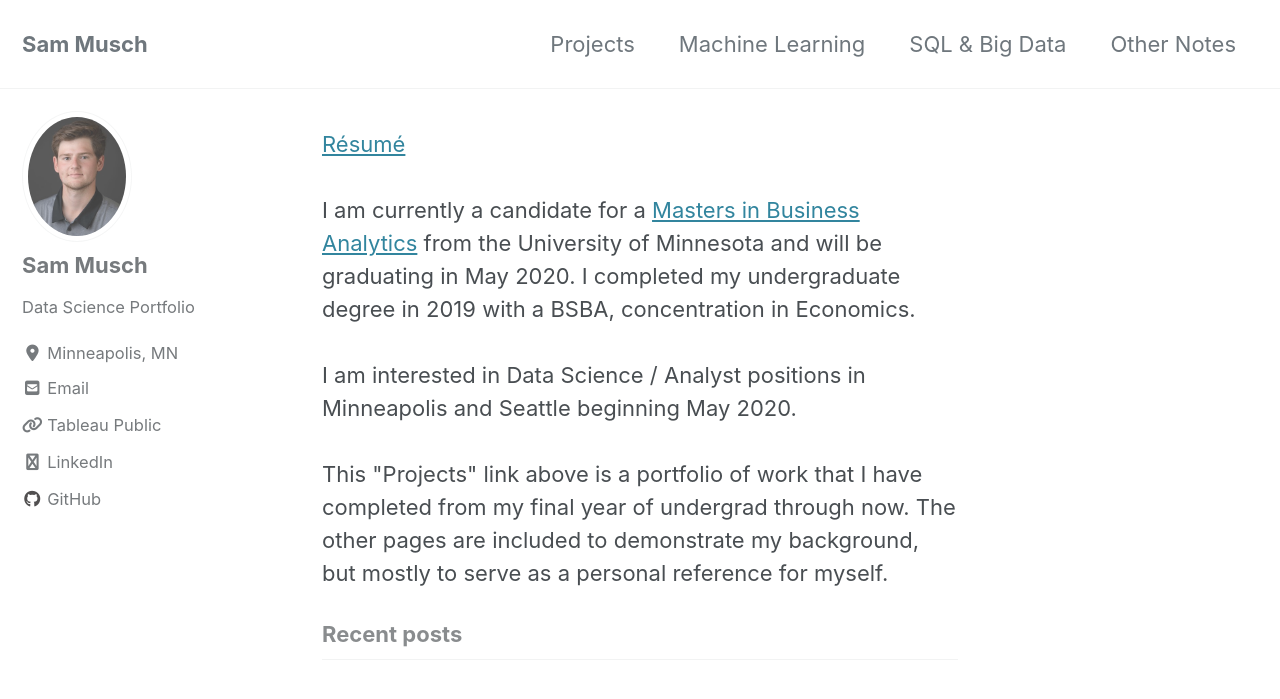
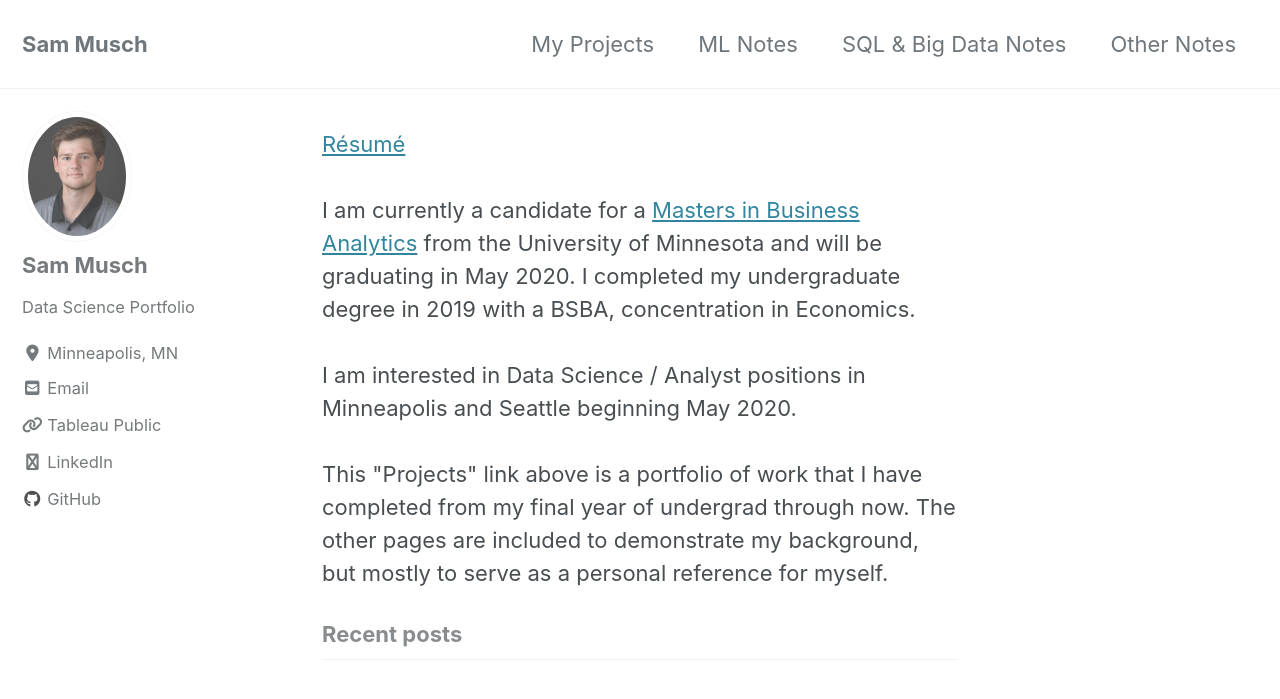
Before and after one commit to SamMusch/SamMusch.github.io, a Jekyll site: the page built from index.html, in a window 1280 px wide and 900 px high. Shown: the top 699 px of the window. Built offline with Jekyll 4.4.1, drawn with Linux system fonts in a browser that asks for light colours; cached includes are drawn as plain includes; nearby versions of some CDN libraries; the list of posts is cut into pages by our own code.

Commit message:
Add files via upload

```diff
--- a/_data/navigation.yml
+++ b/_data/navigation.yml
@@ -1,10 +1,10 @@
 # main links
 main:
-  - title: "Projects"
+  - title: "My Projects"
     url: /projects/
-  - title: "Machine Learning"
+  - title: "ML Notes"
     url: /ml/
-  - title: "SQL & Big Data"
+  - title: "SQL & Big Data Notes"
     url: /sql/
   - title: "Other Notes"
     url: /stats/
```
